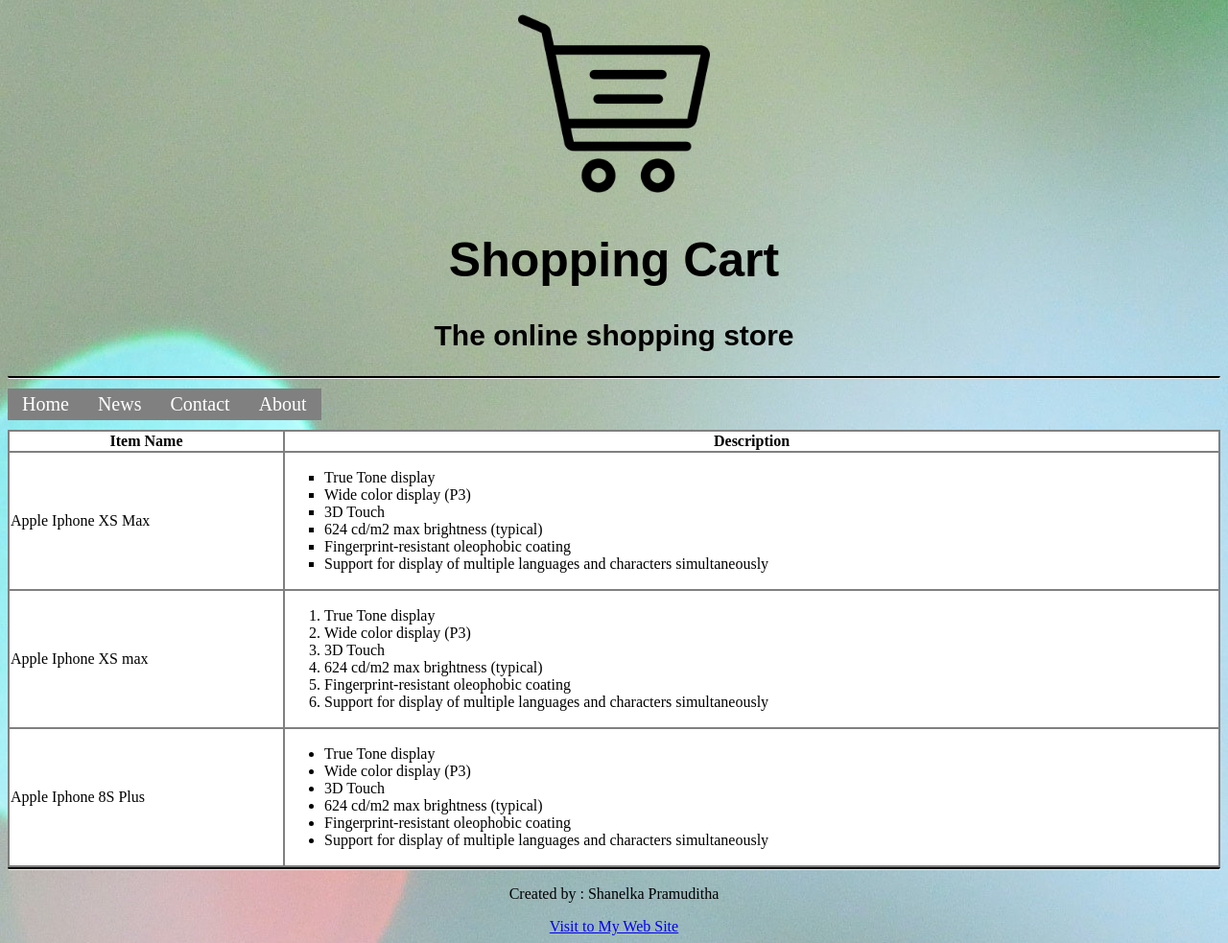
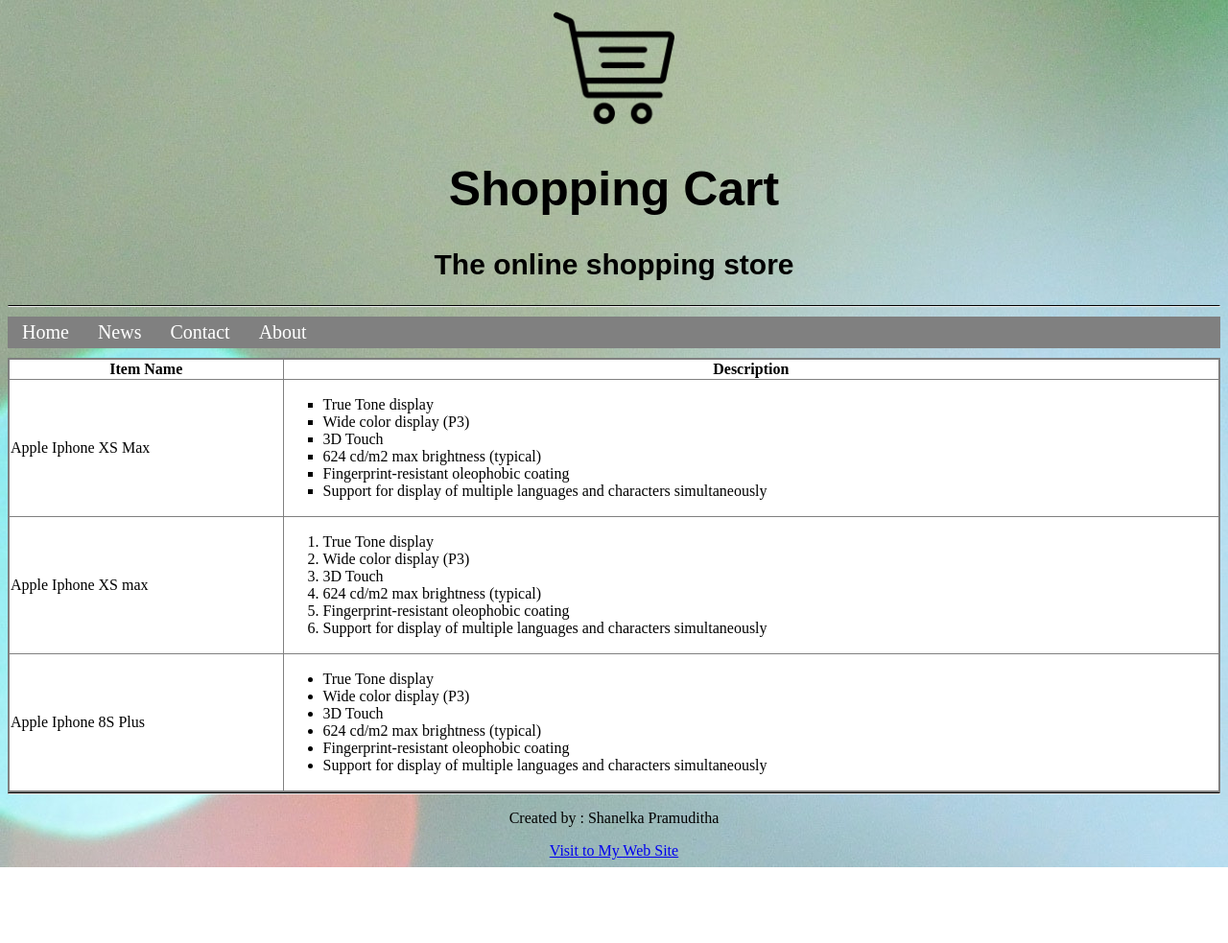
Before and after one commit to ShanelkaPramuditha/HTML-CSS-JS-PHP, a PHP site: page / in a window 1280 px wide. Shown: the whole page at 96% size. After the commit the page ends 904 px from the top, so only its background shows below. Run offline with PHP 8.4, Linux system fonts and the light colour scheme.

Commit message:
labsheet-03

```diff
--- a/src/index.html
+++ b/src/index.html
@@ -16,21 +16,14 @@
 		<hr class="h-line">
 
 		<ul id="navigation">
-			<li>
-				<a href="https://shanelkapramuditha.github.io/IWT-Lab-Session/src/index.html">Home</a>
-			</li>
-			<li>
-				<a href="https://www.google.lk/">News</a>
-			</li>
-			<li>
-				<a href="https://www.google.lk/">Contact</a>
-			</li>
-			<li>
-				<a href="https://www.google.lk/"> About</a>
-			</li>
+			<li><a class="active" href="index.html">Home</a></li>
+			<li><a href="https://www.google.lk/">News</a></li>
+			<li><a href="https://www.google.lk/">Contact</a></li>
+			<li><a href="https://www.google.lk/"> About</a></li>
 		</ul>
 
-		<table>
+		<div class="productData">
+			<table rules="all" width="100%">
 				<tr>
 					<th> Item Name </th>
 					<th> Description </th>
@@ -38,7 +31,7 @@
 				<tr>
 					<td> Apple Iphone XS Max </td>
 					<td>
-					<ul style="list-style-type:square">
+						<ul class="square">
 							<li> True Tone display </li>
 							<li> Wide color display (P3) </li>
 							<li> 3D Touch </li>
@@ -75,6 +68,7 @@
 					</td>
 				</tr>
 			</table>
+		</div>
 
 		<hr class="h-line">
 
--- a/src/styles/styles.css
+++ b/src/styles/styles.css
@@ -1,14 +1,17 @@
+/* BODY */
+
 body {
 	background-image: url("../images/background.jpg");
 }
+
+/* LOGO AND MAIN HEADER */
 
 .logo {
 	display: block;
 	margin-left: auto;
 	margin-right: auto;
-	width: 200px;
-	height: 200px;
-	text-align: center;
+	width: 10%;
+	height: 10%;
 }
 
 .font-h1 {
@@ -24,22 +27,24 @@
 }
 
 .h-line {
-	border-top: 2px solid black;
+	border-top: 1px solid black;
 	margin: 0;
 }
+
+/* NAVIGATION BAR */
 
 #navigation {
 	list-style-type: none;
 	font-size: 20px;
-	margin: 0px;
-	padding: 0px;
+	margin: 10px 0 10px 0;
+	padding: 0;
+	overflow: hidden;
 	background-color: gray;
 	width: 100%
 }
 
 #navigation li {
 	float: left;
-	margin: 10px 0px 10px 0px;
 }
 
 #navigation li a {
@@ -50,13 +55,20 @@
 	text-decoration: none;
 }
 
-table, td, th {
+#navigation li a:hover {
+	background-color: #111;
+}
+
+
+/* TABLE */
+
+.productData {
 	border: 2px solid gray;
 	color: black;
 	background-color: white;
 }
 
-table {
-	width: 100%;
-	border-collapse: collapse;
+/* LIST TYPES */
+.square {
+	list-style-type: square;
 }
```
Lines whose indentation alone changed are shown as unchanged.
